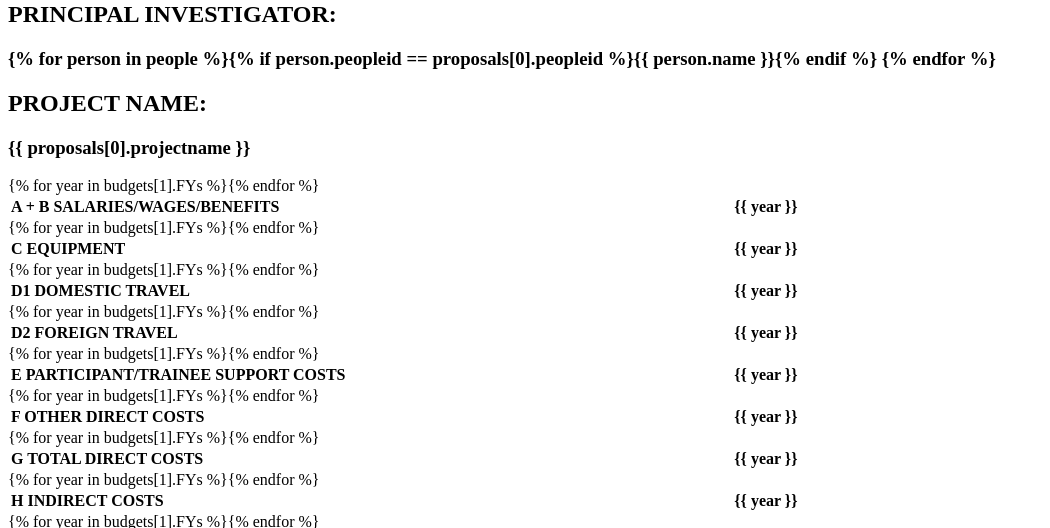
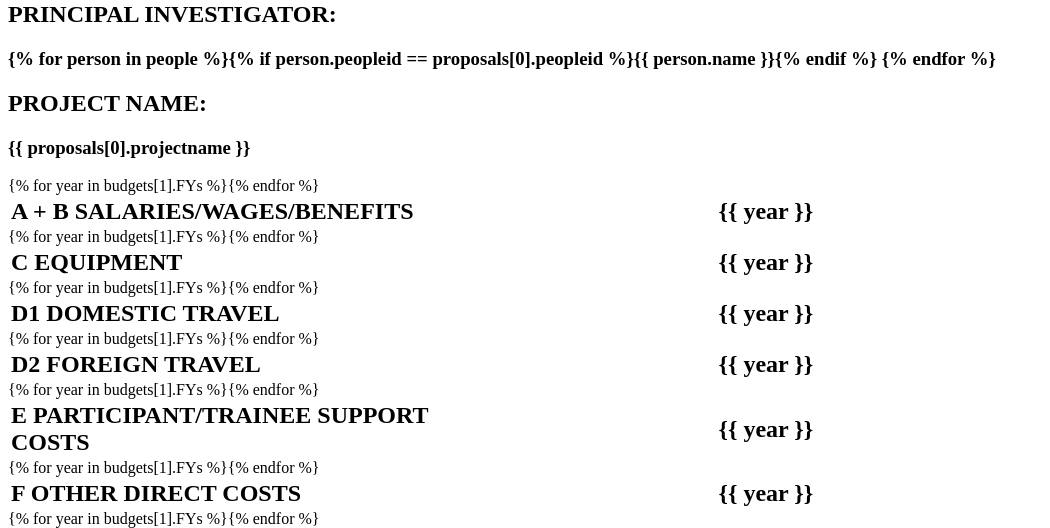
Before and after one commit to tthatcher95/Astro-Budget-Site, a PHP site: template htdocs/views/proposal-budget-details.html in a window 1280 px wide. Shown: the part 164-692 px from the top of the page, without its empty margins (0-1050 px from the left). Run offline with PHP 8.4, Linux system fonts and the light colour scheme; the template is opened without the code that fills it, so the values that code supplies are empty.

Commit message:
Added styles for tables
git-svn-id: http://subversion.wr.usgs.gov/repos/web/budget-proposals@7041 a6478e1e-ec95-11dc-b814-c3d4bc21ddcb

```diff
--- a/htdocs/css/budgetdetails.css
+++ b/htdocs/css/budgetdetails.css
@@ -1,3 +1,7 @@
 . {
   font-family: "Times New Roman", Times, serif;
 }
+
+th {
+  font-size: x-large;
+}
```
